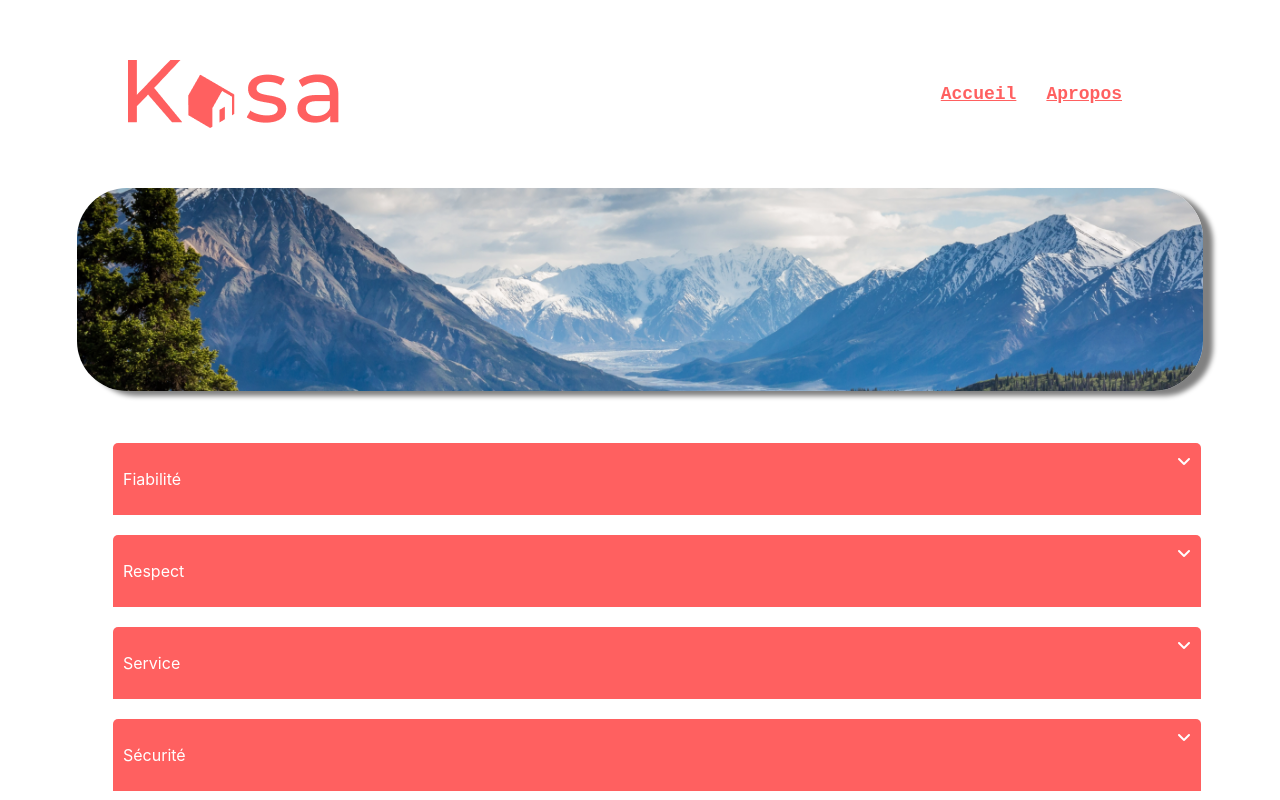
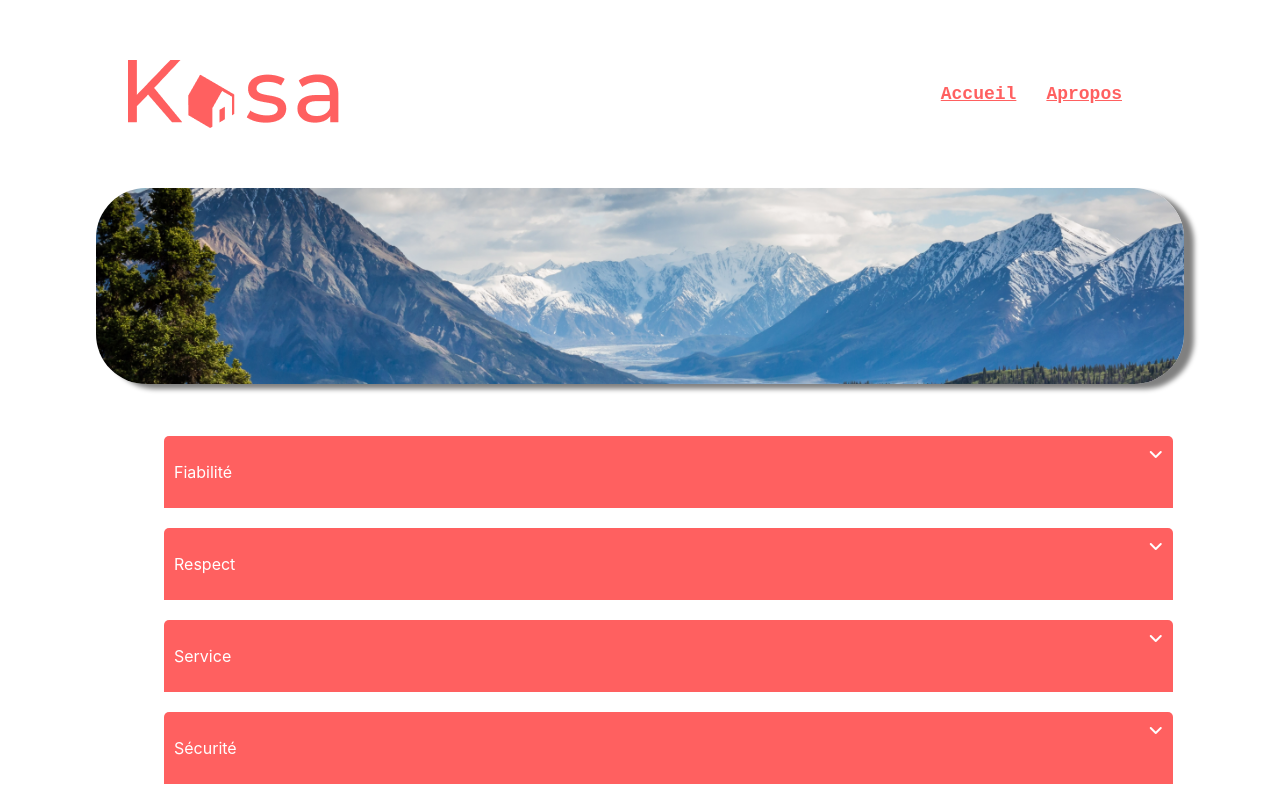
Before and after one commit to alaodriss/08102022, a React (Create React App) app: page /apropos in a window 1280 px wide. Shown: the top 800 px of the page. Built offline with nearby package versions, Linux system fonts and the light colour scheme.

Commit message:
reponsive mobile

```diff
--- a/src/Styles/Gallery.css
+++ b/src/Styles/Gallery.css
@@ -19,7 +19,7 @@
 .cards_bg {
   padding: 50px 10px;
   background-color: #f6f6f6;
-  margin: 50px 81px;
+  margin: 50px 125px;
   border-radius: 10px;
   height: 100%;
 }
--- a/src/Styles/Lightbox.css
+++ b/src/Styles/Lightbox.css
@@ -4,7 +4,7 @@
   color: white;
 }
 .div-lightbox img {
-  width: 81%;
+  width: 86%;
   height: 400px;
   object-fit: cover;
   border-radius: 10px;
@@ -12,13 +12,13 @@
 }
 .div-lightbox .fa-angle-right {
   top: 170px;
-  right: 183px;
+  right: 160px;
   margin-left: 10px;
   position: absolute;
 }
 .div-lightbox .fa-angle-left {
   top: 170px;
-  left: 174px;
+  left: 160px;
   margin-left: 10px;
   position: absolute;
 }
--- a/src/Styles/Logement.css
+++ b/src/Styles/Logement.css
@@ -198,4 +198,11 @@
     width: 32px;
     height: 32px;
   }
+
+  .host-name-logement {
+    display: flex;
+    position: absolute;
+    /* left: 109%; */
+    top: 124%;
 }
+}
--- a/src/Styles/Sildebody.css
+++ b/src/Styles/Sildebody.css
@@ -17,7 +17,7 @@
   margin-right: auto;
   border-radius: 50px;
   box-shadow: 10px 5px 5px grey;
-  width: 88%;
+  width: 85%;
 }
 
 
--- a/src/Styles/apropos.css
+++ b/src/Styles/apropos.css
@@ -1,12 +1,12 @@
 .container {
   /* padding: 22px 308px; */
-  width: 85%;
-  margin: 0px 0 0 113px;
+  width: 86%;
+  margin: 9px 118px
 
 }
 
 .dropdown-container {
-  margin: 52px 0px;
+  margin: 52px 46px;
 }
 
 .dropdown {
@@ -80,7 +80,7 @@
   margin-right: auto;
   border-radius: 50px;
   box-shadow: 10px 5px 5px grey;
-  width: 88%;
+  width: 85%;
 }
 
 
```
Also changed, not shown: src/Pages/Logement.js (+2 -6 lines).
